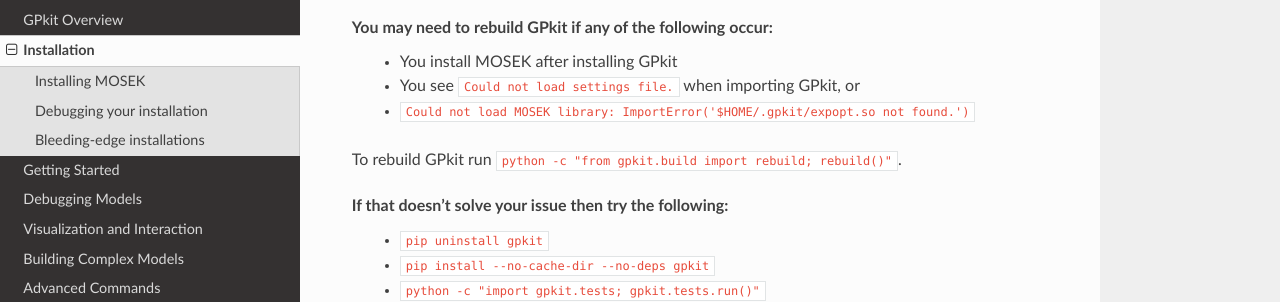
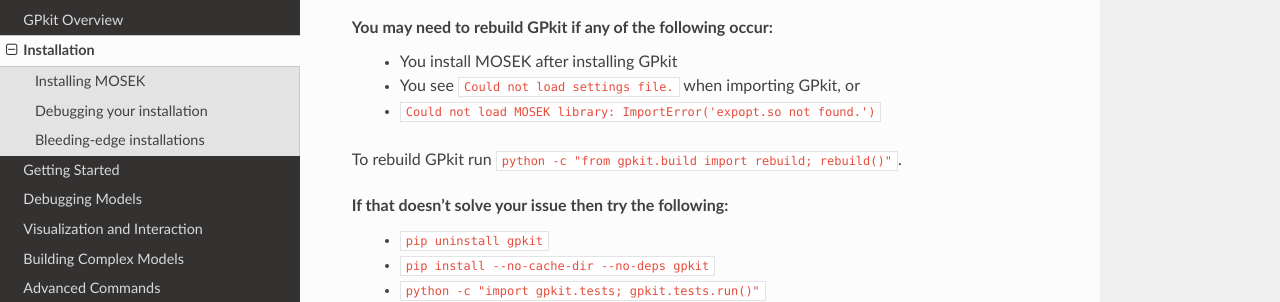
Before and after one commit to convexengineering/gpkit, a Sphinx documentation site: the page built from docs/source/installation.rst, in a window 1280 px wide and 900 px high, scrolled down 1121 px. Shown: the part 155-457 px from the top of the window. Built offline with Sphinx 7.4.7 and the Read the Docs theme 2.0.0, drawn with Linux system fonts in a browser that asks for light colours.

Commit message:
correct install debug error

```diff
--- a/docs/source/installation.rst
+++ b/docs/source/installation.rst
@@ -47,7 +47,7 @@
 You may need to rebuild GPkit if any of the following occur:
   - You install MOSEK after installing GPkit
   - You see ``Could not load settings file.`` when importing GPkit, or
-  - ``Could not load MOSEK library: ImportError('$HOME/.gpkit/expopt.so not found.')``
+  - ``Could not load MOSEK library: ImportError('expopt.so not found.')``
 
 To rebuild GPkit run ``python -c "from gpkit.build import rebuild; rebuild()"``.
 
```
